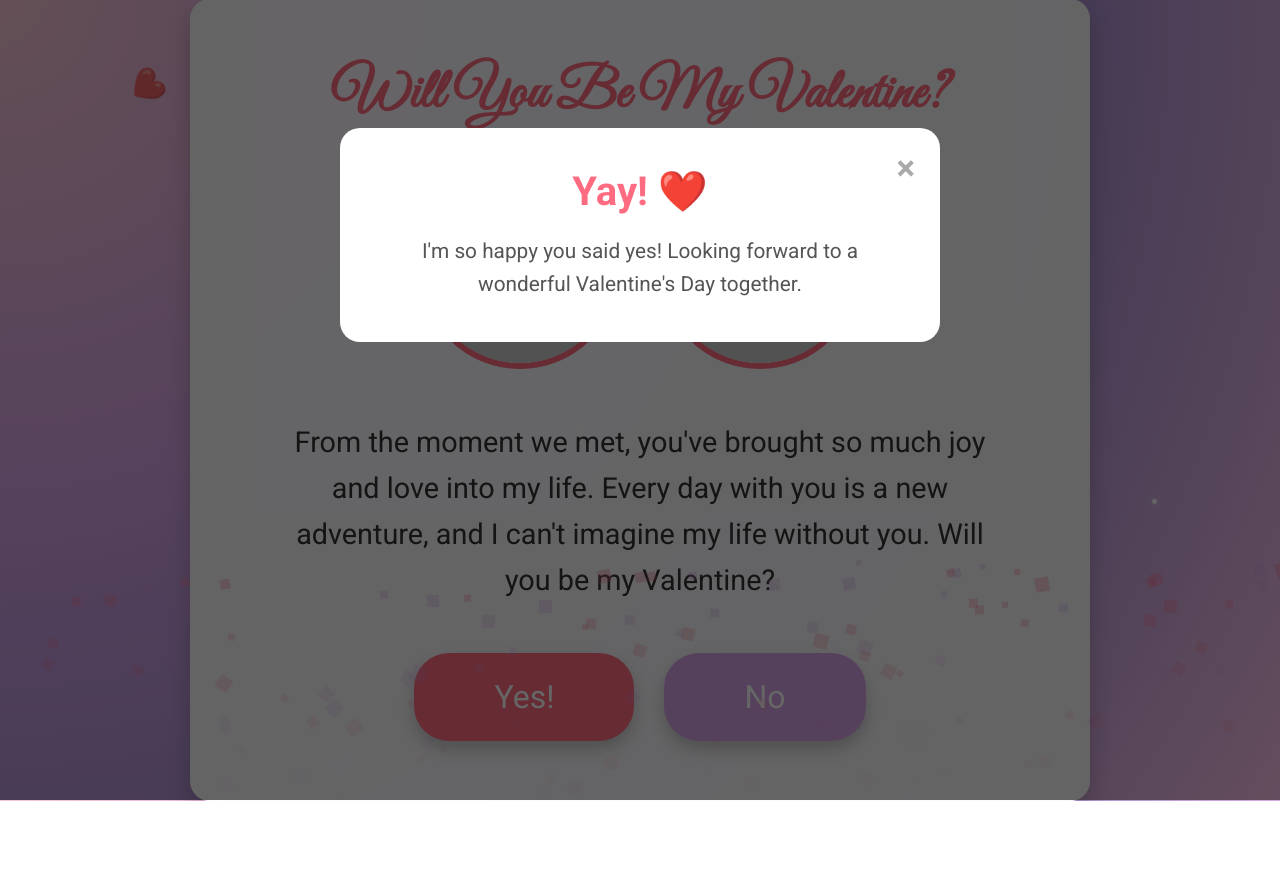
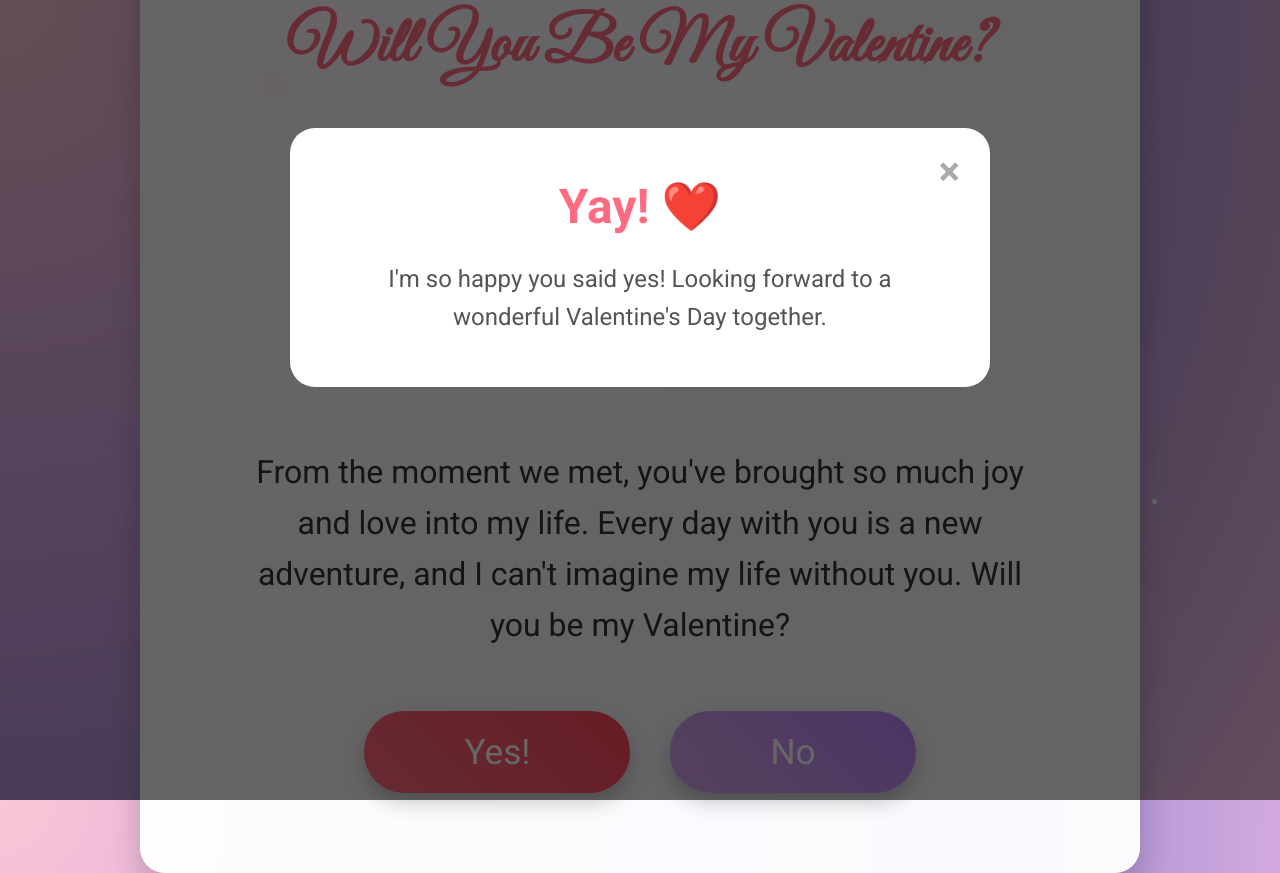
Before and after one commit to Wayyguu/single-file, a plain HTML site: page index.html in a window 1280 px wide. Both pictures are taken after a click on the button "Yes!". Before the commit the page ends 801 px from the top, so only its background shows below. Drawn offline with Linux system fonts and the light colour scheme; placeholder pictures from the web are drawn by us.

Commit message:
Add files via upload

```diff
--- a/index.html
+++ b/index.html
@@ -40,7 +40,7 @@
             position: relative;
         }
 
-        /* Floating Hearts Animation (Rain Effect) */
+        /* Floating Hearts and Sparkles Animation (Rain Effect) */
         .hearts {
             position: absolute;
             width: 100%;
@@ -52,7 +52,7 @@
             z-index: 2;
         }
 
-        .heart {
+        .heart, .sparkle-emoji {
             position: absolute;
             top: -50px;
             font-size: 30px;
@@ -61,41 +61,31 @@
             color: rgba(255, 107, 129, 0.8); /* Pink hearts */
         }
 
+        /* Sparkle Emojis Styling */
+        .sparkle-emoji {
+            color: #fffacd; /* Light yellow for sparkles */
+            animation: sparkleRain 8s infinite;
+        }
+
         /* Different animations for varied effect */
-        .heart:nth-child(1) {
-            left: 10%;
+        .heart:nth-child(odd) {
+            left: calc(10% + 10%);
             animation-duration: 7s;
             animation-delay: 0s;
         }
 
-        .heart:nth-child(2) {
-            left: 25%;
-            animation-duration: 8s;
+        .sparkle-emoji:nth-child(even) {
+            left: calc(15% + 10%);
+            animation-duration: 6.5s;
             animation-delay: 1s;
+            color: #fffacd; /* Light yellow */
         }
 
-        .heart:nth-child(3) {
-            left: 40%;
-            animation-duration: 6s;
-            animation-delay: 2s;
-        }
-
-        .heart:nth-child(4) {
-            left: 55%;
-            animation-duration: 7.5s;
-            animation-delay: 0.5s;
-        }
-
-        .heart:nth-child(5) {
-            left: 70%;
-            animation-duration: 8.5s;
-            animation-delay: 1.5s;
-        }
-
-        .heart:nth-child(6) {
-            left: 85%;
-            animation-duration: 7.2s;
-            animation-delay: 0.8s;
+        /* Adjusted for multiple hearts and sparkles */
+        .hearts .heart, .hearts .sparkle-emoji {
+            width: 30px;
+            height: 30px;
+            font-size: 25px;
         }
 
         @keyframes rainDown {
@@ -108,6 +98,21 @@
             }
             100% {
                 transform: translateY(100vh) rotate(360deg);
+                opacity: 0;
+            }
+        }
+
+        @keyframes sparkleRain {
+            0% {
+                transform: translateY(0) rotate(0deg) scale(0.8);
+                opacity: 0.5;
+            }
+            50% {
+                opacity: 1;
+                transform: translateY(50vh) rotate(720deg) scale(1.2);
+            }
+            100% {
+                transform: translateY(100vh) rotate(1440deg) scale(0.8);
                 opacity: 0;
             }
         }
@@ -189,12 +194,12 @@
         /* Container Styling */
         .container {
             background: rgba(255, 255, 255, 0.95);
-            padding: 60px 80px;
-            border-radius: 20px;
+            padding: 80px 100px; /* Increased padding */
+            border-radius: 25px; /* Slightly more rounded */
             text-align: center;
-            max-width: 900px;
+            max-width: 1000px; /* Increased max-width */
             width: 90%;
-            box-shadow: 0 12px 24px rgba(0, 0, 0, 0.2);
+            box-shadow: 0 16px 32px rgba(0, 0, 0, 0.2);
             position: relative;
             z-index: 4;
             animation: fadeIn 1.5s ease-in-out;
@@ -208,8 +213,8 @@
         h1 {
             font-family: var(--font-script);
             color: var(--primary-color);
-            font-size: 3.5em;
-            margin-bottom: 40px;
+            font-size: 4em; /* Increased font size */
+            margin-bottom: 50px; /* Increased margin */
             animation: bounceIn 1s;
         }
 
@@ -229,30 +234,30 @@
         .photos {
             display: flex;
             justify-content: center;
-            gap: 40px;
-            margin-bottom: 50px;
+            gap: 50px; /* Increased gap */
+            margin-bottom: 60px; /* Increased margin */
             flex-wrap: wrap;
         }
 
         .photos img {
-            width: 200px;
-            height: 200px;
+            width: 250px; /* Enlarged size */
+            height: 250px; /* Enlarged size */
             object-fit: cover;
-            border-radius: 50%;
+            border-radius: 15px; /* Changed from circular to slightly rounded */
             border: 6px solid var(--primary-color);
             transition: transform 0.3s, box-shadow 0.3s;
         }
 
         .photos img:hover {
             transform: scale(1.1);
-            box-shadow: 0 12px 24px rgba(255, 107, 129, 0.6);
+            box-shadow: 0 16px 32px rgba(255, 107, 129, 0.6);
         }
 
         /* Message Styling */
         .message {
-            font-size: 1.8em;
+            font-size: 2em; /* Increased font size */
             color: #333;
-            margin-bottom: 50px;
+            margin-bottom: 60px; /* Increased margin */
             line-height: 1.6;
             animation: slideIn 1s;
         }
@@ -266,71 +271,88 @@
         .buttons {
             display: flex;
             justify-content: center;
-            gap: 30px;
+            gap: 40px; /* Increased gap */
             position: relative;
         }
 
         /* "Yes" Button Styling */
         .btn-yes {
-            background-color: var(--primary-color);
+            background: linear-gradient(45deg, #ff6b81, #ff4757);
             color: var(--secondary-color);
             border: none;
-            padding: 25px 80px;
-            font-size: 2em;
-            border-radius: 35px;
+            padding: 20px 100px; /* Adjusted padding */
+            font-size: 2.2em;
+            border-radius: 40px;
             cursor: pointer;
-            transition: background-color 0.3s, transform 0.3s, box-shadow 0.3s;
+            transition: background 0.3s, transform 0.3s, box-shadow 0.3s;
             font-family: var(--font-sans);
-            box-shadow: 0 8px 16px rgba(0, 0, 0, 0.2);
+            box-shadow: 0 10px 20px rgba(0, 0, 0, 0.2);
+            position: relative;
+            overflow: hidden;
+        }
+
+        .btn-yes::after {
+            content: '';
+            position: absolute;
+            top: -50%;
+            left: -50%;
+            width: 200%;
+            height: 200%;
+            background: rgba(255, 255, 255, 0.2);
+            transform: rotate(45deg);
+            transition: opacity 0.3s;
+            opacity: 0;
         }
 
         .btn-yes:hover {
-            background-color: #ff4757; /* Slightly darker pink on hover */
+            background: linear-gradient(45deg, #ff4757, #e63946); /* Darker gradient on hover */
             transform: translateY(-5px);
-            box-shadow: 0 12px 24px rgba(0, 0, 0, 0.3);
+            box-shadow: 0 14px 28px rgba(0, 0, 0, 0.3);
         }
 
         .btn-yes:active {
             transform: translateY(-2px);
-            box-shadow: 0 8px 16px rgba(0, 0, 0, 0.2);
+            box-shadow: 0 10px 20px rgba(0, 0, 0, 0.2);
         }
 
         /* "No" Button Styling */
         .btn-no {
-            background-color: var(--accent-color);
+            background: linear-gradient(45deg, #d6a4e7, #c084fc);
             color: var(--secondary-color);
             border: none;
-            padding: 25px 80px;
-            font-size: 2em;
-            border-radius: 35px;
+            padding: 20px 100px; /* Adjusted padding */
+            font-size: 2.2em;
+            border-radius: 40px;
             cursor: pointer;
-            transition: background-color 0.3s, transform 0.3s, box-shadow 0.3s, top 0.3s, left 0.3s;
+            transition: background 0.3s, transform 0.3s, box-shadow 0.3s;
             font-family: var(--font-sans);
+            box-shadow: 0 10px 20px rgba(0, 0, 0, 0.2);
             position: relative;
-            box-shadow: 0 8px 16px rgba(0, 0, 0, 0.2);
+            overflow: hidden;
+        }
+
+        .btn-no::after {
+            content: '';
+            position: absolute;
+            top: -50%;
+            left: -50%;
+            width: 200%;
+            height: 200%;
+            background: rgba(255, 255, 255, 0.2);
+            transform: rotate(45deg);
+            transition: opacity 0.3s;
+            opacity: 0;
         }
 
         .btn-no:hover {
-            background-color: #c084fc; /* Slightly darker lavender on hover */
+            background: linear-gradient(45deg, #c084fc, #a372f0); /* Darker gradient on hover */
             transform: translateY(-5px);
-            box-shadow: 0 12px 24px rgba(0, 0, 0, 0.3);
+            box-shadow: 0 14px 28px rgba(0, 0, 0, 0.3);
         }
 
         .btn-no:active {
             transform: translateY(-2px);
-            box-shadow: 0 8px 16px rgba(0, 0, 0, 0.2);
-        }
-
-        /* Make "No" Button Wonky and Unpressable */
-        .btn-no {
-            /* Initially positioned */
-            position: relative;
-            transition: transform 0.5s ease, top 0.5s ease, left 0.5s ease;
-        }
-
-        .btn-no.move {
-            /* Randomly move to a new position */
-            transform: translate(calc(var(--rand-x, 0px)), calc(var(--rand-y, 0px)));
+            box-shadow: 0 10px 20px rgba(0, 0, 0, 0.2);
         }
 
         /* Modal Styling */
@@ -355,11 +377,11 @@
         .modal-content {
             background-color: #fff;
             margin: 10% auto;
-            padding: 40px;
+            padding: 50px;
             border: none;
             width: 80%;
-            max-width: 600px;
-            border-radius: 20px;
+            max-width: 700px; /* Increased max-width */
+            border-radius: 25px; /* More rounded */
             text-align: center;
             position: relative;
             animation: slideDown 0.5s;
@@ -374,8 +396,8 @@
             color: #aaa;
             position: absolute;
             top: 20px;
-            right: 25px;
-            font-size: 35px;
+            right: 30px;
+            font-size: 40px; /* Increased size */
             font-weight: bold;
             cursor: pointer;
             transition: color 0.3s;
@@ -388,12 +410,12 @@
 
         .modal-content h2 {
             color: var(--primary-color);
-            margin-bottom: 20px;
-            font-size: 2.5em;
+            margin-bottom: 25px;
+            font-size: 3em; /* Increased font size */
         }
 
         .modal-content p {
-            font-size: 1.3em;
+            font-size: 1.5em; /* Increased font size */
             color: #555;
             line-height: 1.6;
         }
@@ -412,20 +434,23 @@
 
         .confetti-piece {
             position: absolute;
-            width: 10px;
-            height: 10px;
+            width: 8px;
+            height: 8px;
             background-color: var(--primary-color); /* Changed to primary color (pink) */
             opacity: 0.8;
-            animation: confettiFall 3s linear forwards;
+            animation: confettiFirework 1.5s ease-out forwards;
         }
 
-        @keyframes confettiFall {
+        @keyframes confettiFirework {
             0% {
-                transform: translateY(0) rotate(0deg);
+                transform: translateY(0) translateX(0) rotate(0deg) scale(1);
+                opacity: 1;
+            }
+            50% {
                 opacity: 1;
             }
             100% {
-                transform: translateY(100vh) rotate(360deg);
+                transform: translateY(-100vh) translateX(200px) rotate(720deg) scale(0.5);
                 opacity: 0;
             }
         }
@@ -433,18 +458,19 @@
         /* Witty Messages Tooltip for "No" Button */
         .tooltip {
             position: absolute;
-            top: -50px;
+            top: -60px;
             left: 50%;
             transform: translateX(-50%);
             background-color: var(--tooltip-bg);
             color: var(--tooltip-text);
-            padding: 10px 15px;
+            padding: 12px 18px;
             border-radius: 10px;
             font-size: 1em;
             opacity: 0;
             transition: opacity 0.3s;
             pointer-events: none;
             white-space: nowrap;
+            box-shadow: 0 4px 8px rgba(0,0,0,0.2);
         }
 
         .btn-no:hover .tooltip {
@@ -454,21 +480,35 @@
     </style>
 </head>
 <body>
-    <!-- Floating Hearts (Rain Effect) -->
+    <!-- Floating Hearts and Sparkles (Rain Effect) -->
     <div class="hearts">
+        <!-- Hearts -->
         <div class="heart">❤️</div>
         <div class="heart">❤️</div>
         <div class="heart">❤️</div>
         <div class="heart">❤️</div>
         <div class="heart">❤️</div>
         <div class="heart">❤️</div>
-        <!-- Add more hearts for a denser rain -->
         <div class="heart">❤️</div>
         <div class="heart">❤️</div>
         <div class="heart">❤️</div>
         <div class="heart">❤️</div>
         <div class="heart">❤️</div>
         <div class="heart">❤️</div>
+
+        <!-- Sparkles -->
+        <div class="sparkle-emoji">✨</div>
+        <div class="sparkle-emoji">✨</div>
+        <div class="sparkle-emoji">✨</div>
+        <div class="sparkle-emoji">✨</div>
+        <div class="sparkle-emoji">✨</div>
+        <div class="sparkle-emoji">✨</div>
+        <div class="sparkle-emoji">✨</div>
+        <div class="sparkle-emoji">✨</div>
+        <div class="sparkle-emoji">✨</div>
+        <div class="sparkle-emoji">✨</div>
+        <div class="sparkle-emoji">✨</div>
+        <div class="sparkle-emoji">✨</div>
     </div>
 
     <!-- Sparkles Container -->
@@ -496,8 +536,8 @@
 
         <div class="photos">
             <!-- Replace the src attribute with your own photo URLs -->
-            <img src="https://via.placeholder.com/200" alt="Us Photo 1">
-            <img src="https://via.placeholder.com/200" alt="Us Photo 2">
+            <img src="https://via.placeholder.com/250" alt="Us Photo 1">
+            <img src="https://via.placeholder.com/250" alt="Us Photo 2">
             <!-- Add more photos as desired -->
         </div>
 
@@ -555,10 +595,15 @@
 
         // Function to Launch Confetti
         function launchConfetti() {
-            const confettiCount = 200; // Increased count for more impact
+            const confettiCount = 100; // Adjusted count for a fireworks-like effect
             for (let i = 0; i < confettiCount; i++) {
                 createConfettiPiece();
             }
+
+            // Remove all confetti after 2 seconds
+            setTimeout(() => {
+                confettiContainer.innerHTML = '';
+            }, 2000);
         }
 
         // Function to Create a Single Confetti Piece
@@ -567,26 +612,29 @@
             confetti.classList.add('confetti-piece');
             // Random position across the width
             confetti.style.left = Math.random() * 100 + 'vw';
-            // Random background color (pink and lavender)
-            confetti.style.backgroundColor = getRandomColor();
-            // Random animation duration between 2s to 4s
-            confetti.style.animationDuration = (Math.random() * 2 + 2) + 's';
-            // Random size between 5px to 15px
-            const size = Math.random() * 10 + 5;
+            // Random animation delay
+            confetti.style.animationDelay = Math.random() * 0.5 + 's';
+            // Random animation duration between 1s to 1.5s for fireworks effect
+            confetti.style.animationDuration = (Math.random() * 0.5 + 1) + 's';
+            // Random size between 5px to 10px
+            const size = Math.random() * 5 + 5;
             confetti.style.width = size + 'px';
             confetti.style.height = size + 'px';
+            // Random horizontal movement
+            const translateX = Math.random() * 200 - 100; // -100px to +100px
+            confetti.style.transform = `translateY(0px) translateX(0px)`;
+            confetti.style.transition = 'transform 1.5s ease-out';
             confettiContainer.appendChild(confetti);
 
+            // Trigger the animation
+            requestAnimationFrame(() => {
+                confetti.style.transform = `translateY(-100vh) translateX(${translateX}px) rotate(${Math.random() * 720}deg) scale(${Math.random() * 0.5 + 0.5})`;
+            });
+
             // Remove the confetti piece after animation ends
-            confetti.addEventListener('animationend', () => {
+            confetti.addEventListener('transitionend', () => {
                 confetti.remove();
             });
-        }
-
-        // Function to Get a Random Color
-        function getRandomColor() {
-            const colors = ['#ff6b81', '#d6a4e7']; // Pink and Lavender
-            return colors[Math.floor(Math.random() * colors.length)];
         }
 
         // "No" Button Playfulness
@@ -595,7 +643,7 @@
             displayWittyMessage(noButton);
         });
 
-        // Function to Move the "No" Button to a Random Position with Eratic Movement
+        // Function to Move the "No" Button to a Random Position with Erratic Movement
         function moveButton(button) {
             const container = document.querySelector('.buttons');
             const containerRect = container.getBoundingClientRect();
```
